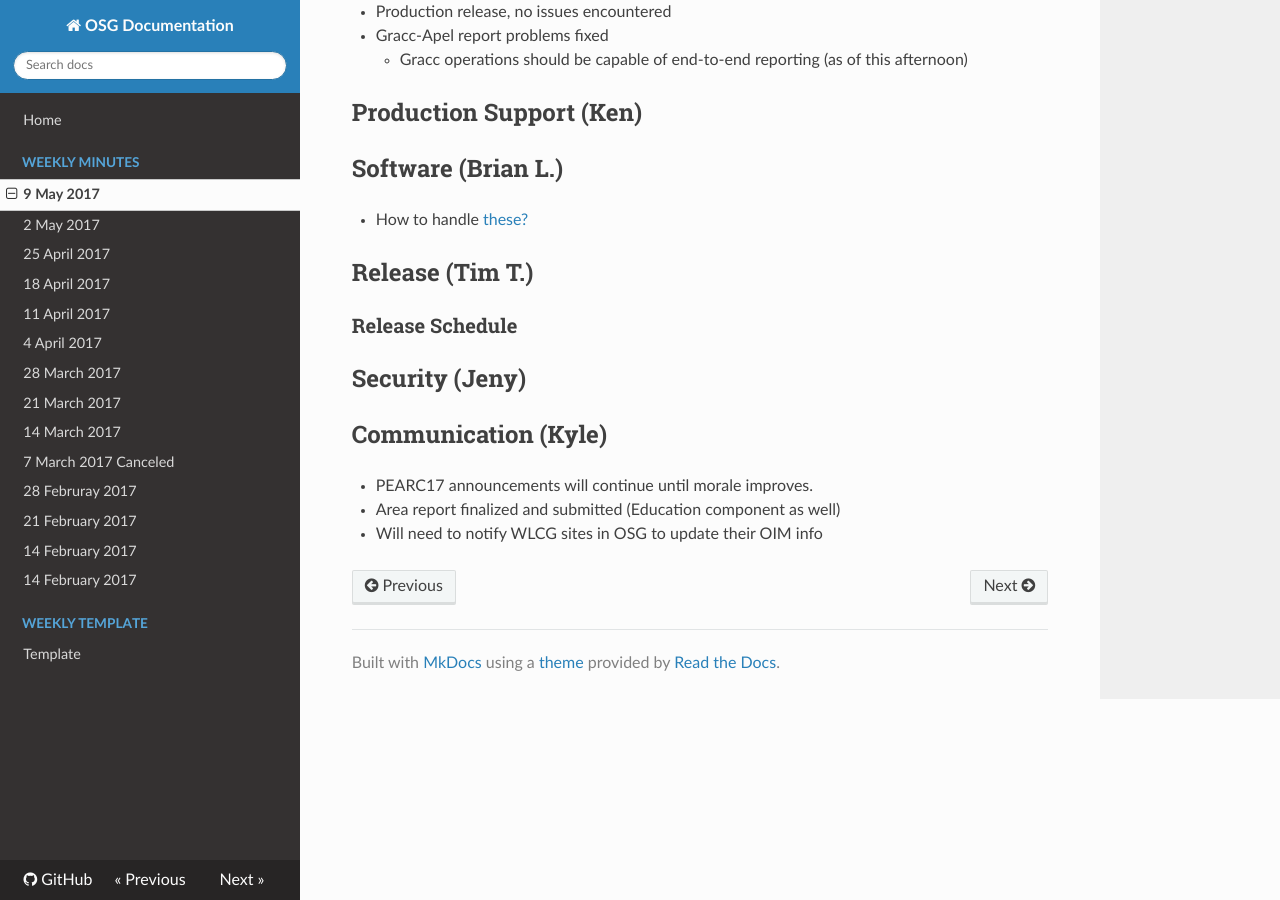
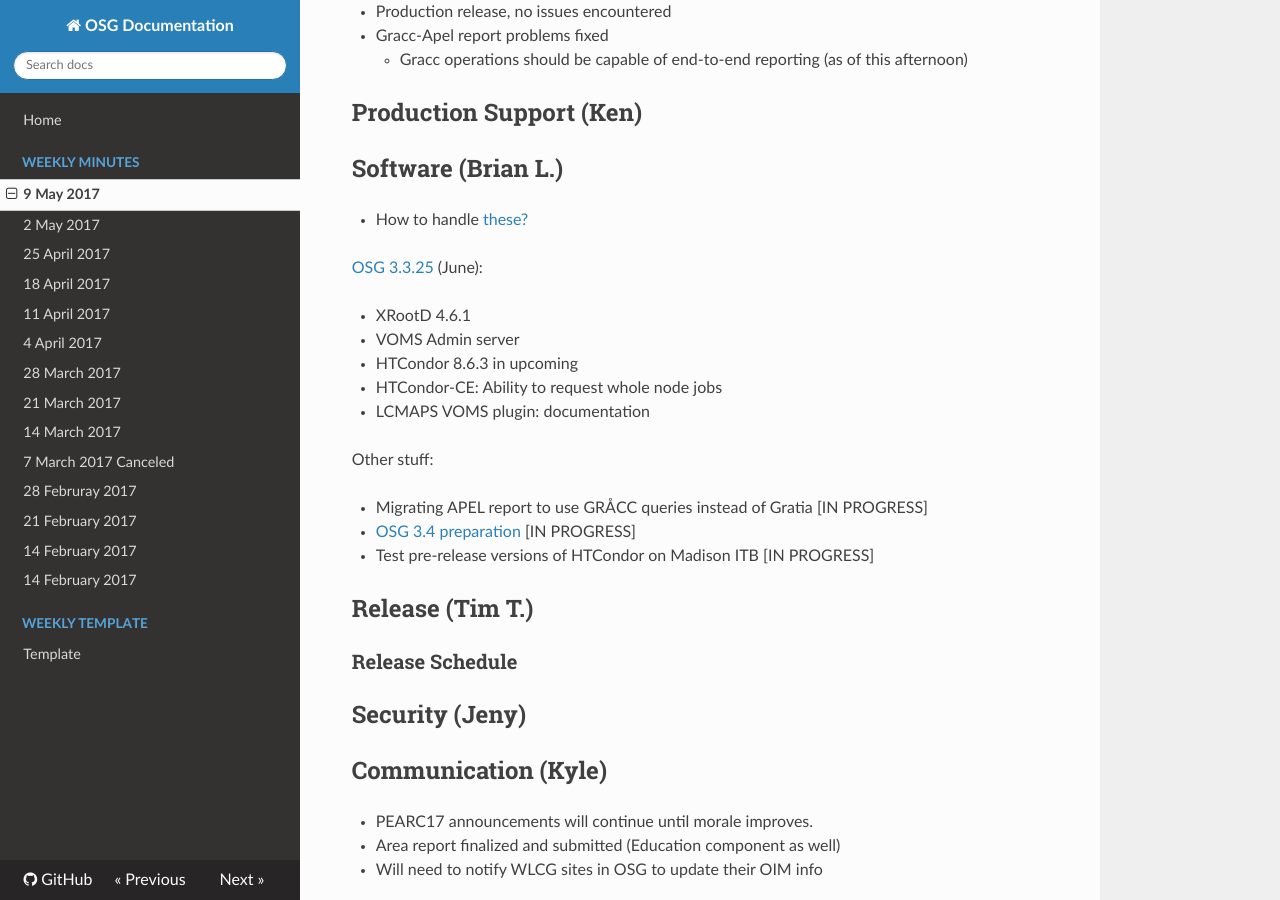
Before and after one commit to zsshah/production, an MkDocs documentation site: the page built from docs/WeeklyMinutes/09May2017.md, in a window 1280 px wide and 900 px high, scrolled down 2019 px. Built offline with MkDocs 1.6.1, drawn with Linux system fonts in a browser that asks for light colours; nearby versions of some CDN libraries; old or Windows-style settings are respelled for this version of MkDocs.

Commit message:
Software update

```diff
--- a/docs/WeeklyMinutes/09May2017.md
+++ b/docs/WeeklyMinutes/09May2017.md
@@ -39,6 +39,20 @@
 ## Software (Brian L.)
    * How to handle [these?](https://ticket.grid.iu.edu/33717)
 
+[OSG 3.3.25](https://jira.opensciencegrid.org/issues/?filter=15254) (June):
+
+-   XRootD 4.6.1
+-   VOMS Admin server
+-   HTCondor 8.6.3 in upcoming
+-   HTCondor-CE: Ability to request whole node jobs
+-   LCMAPS VOMS plugin: documentation
+
+Other stuff:
+
+-   Migrating APEL report to use GR&Aring;CC queries instead of Gratia [IN PROGRESS]
+-   [OSG 3.4 preparation](https://jira.opensciencegrid.org/browse/SOFTWARE-2329) [IN PROGRESS]
+-   Test pre-release versions of HTCondor on Madison ITB [IN PROGRESS]
+
 ## Release (Tim T.)
 
 ### Release Schedule
```
